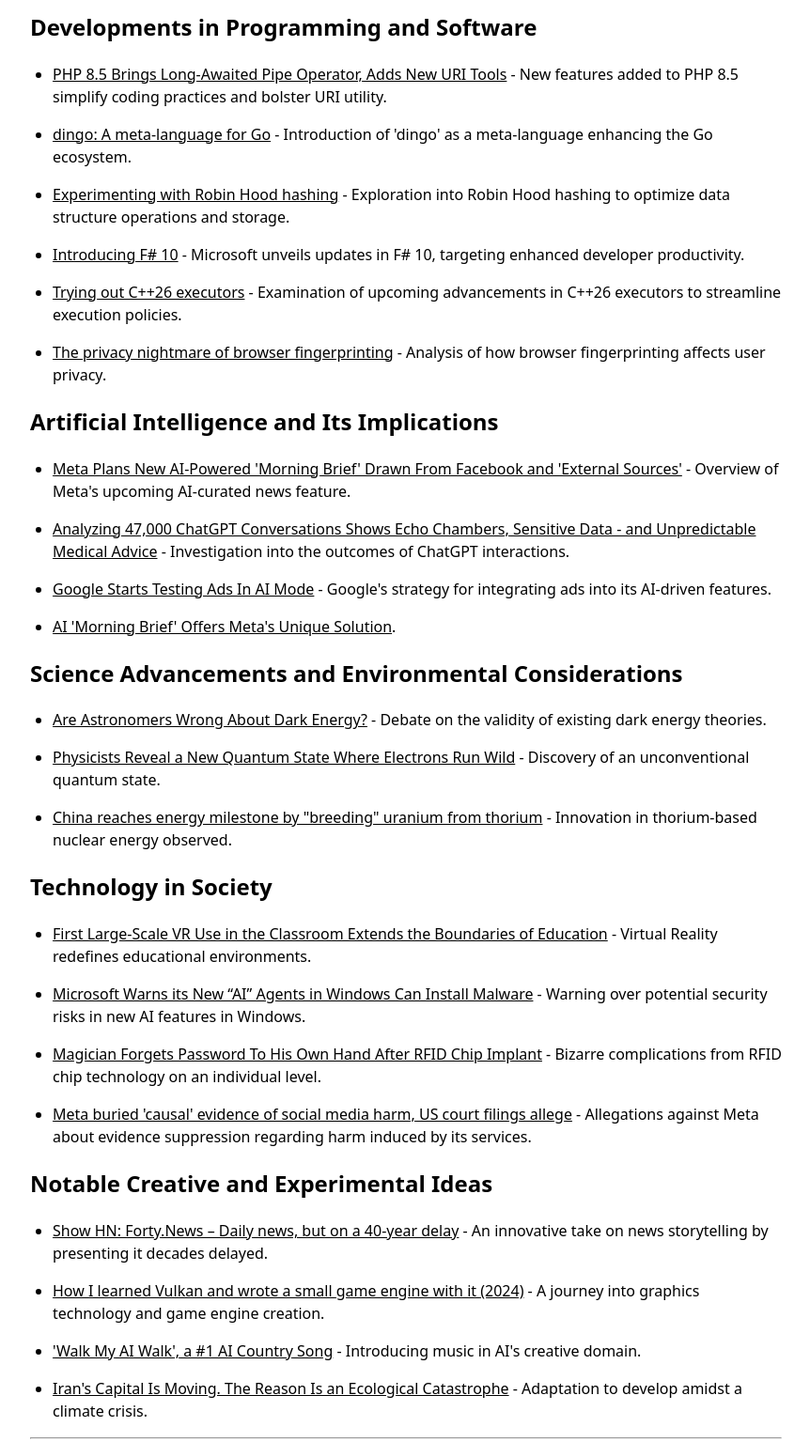
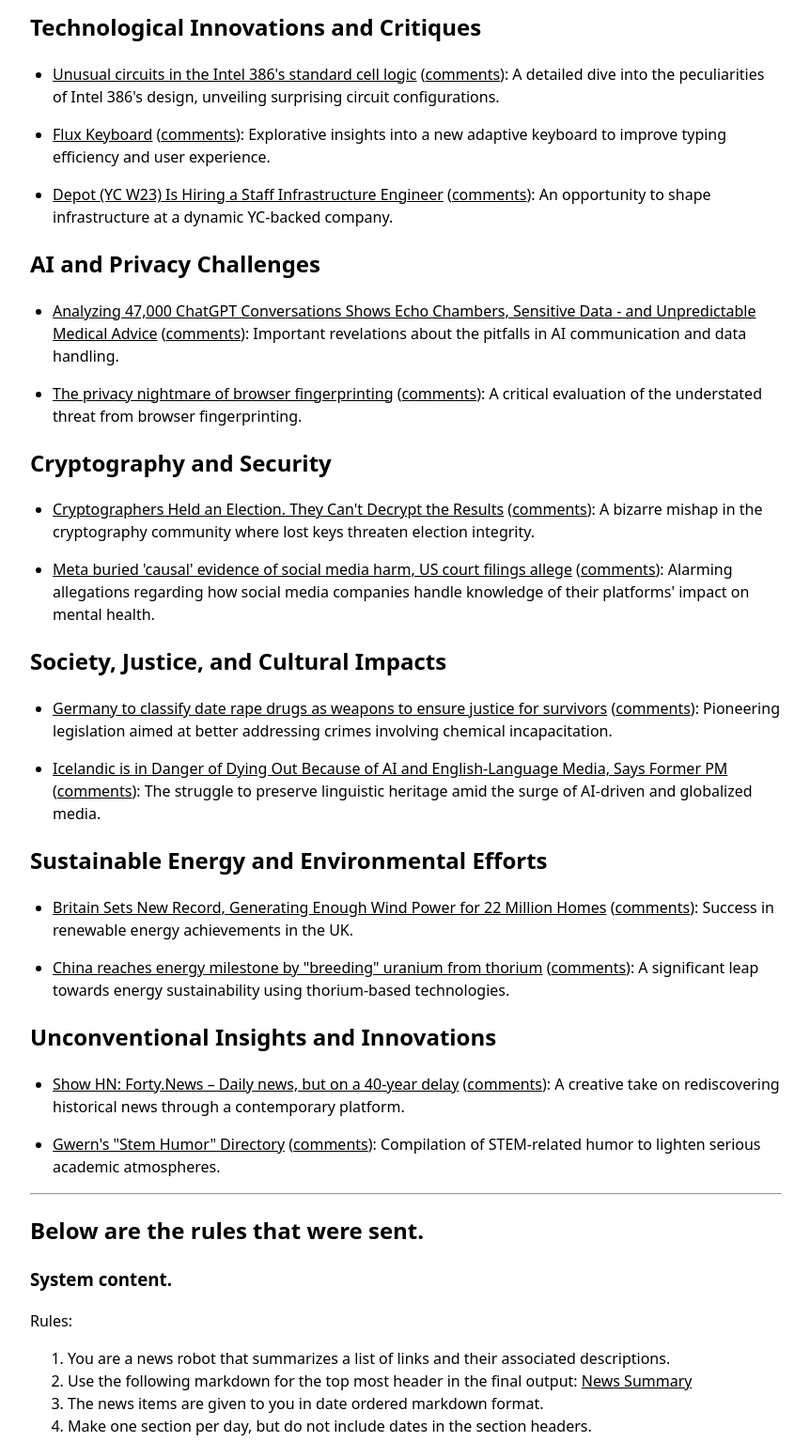
Before and after one commit to kherrick/news-summary, a website with bundled scripts: page index.html in a window 1280 px wide. Shown: the part 80-1615 px from the top of the page at 94% size, without its empty margins (208-1070 px from the left). Built offline with nearby package versions, Linux system fonts and the light colour scheme.

Commit message:
add latest data: Sun Nov 23 04:26:08 UTC 2025

```diff
--- a/index.html
+++ b/index.html
@@ -85,52 +85,54 @@
   </head>
   <body>
     <h1><a href="https://kherrick.github.io/news-summary/">News Summary</a></h1>
-    <h2>Developments in Programming and Software</h2>
+    <h2>Technological Innovations and Critiques</h2>
     <ul>
       <li>
         <p>
           <a
-            href="https://developers.slashdot.org/story/25/11/23/0021216/php-85-brings-long-awaited-pipe-operator-adds-new-uri-tools?utm_source=rss1.0mainlinkanon&amp;utm_medium=feed"
-            >PHP 8.5 Brings Long-Awaited Pipe Operator, Adds New URI Tools</a
+            href="https://www.righto.com/2025/11/unusual-386-standard-cell-circuits.html"
+            >Unusual circuits in the Intel 386&#39;s standard cell logic</a
           >
-          - New features added to PHP 8.5 simplify coding practices and bolster
-          URI utility.
+          (<a href="https://news.ycombinator.com/item?id=46020543">comments</a
+          >): A detailed dive into the peculiarities of Intel 386&#39;s design,
+          unveiling surprising circuit configurations.
         </p>
       </li>
       <li>
         <p>
-          <a href="https://github.com/MadAppGang/dingo"
-            >dingo: A meta-language for Go</a
-          >
-          - Introduction of &#39;dingo&#39; as a meta-language enhancing the Go
-          ecosystem.
+          <a href="https://fluxkeyboard.com/">Flux Keyboard</a> (<a
+            href="https://lobste.rs/s/cpiydc/flux_keyboard"
+            >comments</a
+          >): Explorative insights into a new adaptive keyboard to improve
+          typing efficiency and user experience.
         </p>
       </li>
       <li>
         <p>
-          <a href="https://twdev.blog/2025/11/robin_hood/"
-            >Experimenting with Robin Hood hashing</a
+          <a
+            href="https://www.ycombinator.com/companies/depot/jobs/O2iB56E-staff-infrastructure-engineer"
+            >Depot (YC W23) Is Hiring a Staff Infrastructure Engineer</a
           >
-          - Exploration into Robin Hood hashing to optimize data structure
-          operations and storage.
+          (<a href="https://news.ycombinator.com/item?id=46016799">comments</a
+          >): An opportunity to shape infrastructure at a dynamic YC-backed
+          company.
         </p>
       </li>
+    </ul>
+    <h2>AI and Privacy Challenges</h2>
+    <ul>
       <li>
         <p>
-          <a href="https://devblogs.microsoft.com/dotnet/introducing-fsharp-10/"
-            >Introducing F# 10</a
+          <a
+            href="https://slashdot.org/story/25/11/22/0632225/analyzing-47000-chatgpt-conversations-shows-echo-chambers-sensitive-data---and-unpredictable-medical-advice?utm_source=rss1.0mainlinkanon&amp;utm_medium=feed"
+            >Analyzing 47,000 ChatGPT Conversations Shows Echo Chambers,
+            Sensitive Data - and Unpredictable Medical Advice</a
           >
-          - Microsoft unveils updates in F# 10, targeting enhanced developer
-          productivity.
-        </p>
-      </li>
-      <li>
-        <p>
-          <a href="https://mropert.github.io/2025/11/21/trying_out_stdexec/"
-            >Trying out C++26 executors</a
-          >
-          - Examination of upcoming advancements in C++26 executors to
-          streamline execution policies.
+          (<a
+            href="https://science.slashdot.org/story/25/11/22/0632225/analyzing-47000-chatgpt-conversations-shows-echo-chambers-sensitive-data---and-unpredictable-medical-advice?utm_source=rss1.0mainlinkanon&amp;utm_medium=feed"
+            >comments</a
+          >): Important revelations about the pitfalls in AI communication and
+          data handling.
         </p>
       </li>
       <li>
@@ -138,69 +140,81 @@
           <a href="https://kevinboone.me/fingerprinting.html"
             >The privacy nightmare of browser fingerprinting</a
           >
-          - Analysis of how browser fingerprinting affects user privacy.
+          (<a href="https://news.ycombinator.com/item?id=46016249">comments</a
+          >): A critical evaluation of the understated threat from browser
+          fingerprinting.
         </p>
       </li>
     </ul>
-    <h2>Artificial Intelligence and Its Implications</h2>
+    <h2>Cryptography and Security</h2>
     <ul>
       <li>
         <p>
           <a
-            href="https://tech.slashdot.org/story/25/11/22/065202/meta-plans-new-ai-powered-morning-brief-drawn-from-facebook-and-external-sources?utm_source=rss1.0mainlinkanon&amp;utm_medium=feed"
-            >Meta Plans New AI-Powered &#39;Morning Brief&#39; Drawn From
-            Facebook and &#39;External Sources&#39;</a
+            href="https://www.nytimes.com/2025/11/21/world/cryptography-group-lost-election-results.html"
+            >Cryptographers Held an Election. They Can&#39;t Decrypt the
+            Results</a
           >
-          - Overview of Meta&#39;s upcoming AI-curated news feature.
+          (<a href="https://news.ycombinator.com/item?id=46020596">comments</a
+          >): A bizarre mishap in the cryptography community where lost keys
+          threaten election integrity.
         </p>
       </li>
       <li>
         <p>
           <a
-            href="https://slashdot.org/story/25/11/22/0632225/analyzing-47000-chatgpt-conversations-shows-echo-chambers-sensitive-data---and-unpredictable-medical-advice?utm_source=rss1.0mainlinkanon&amp;utm_medium=feed"
-            >Analyzing 47,000 ChatGPT Conversations Shows Echo Chambers,
-            Sensitive Data - and Unpredictable Medical Advice</a
+            href="https://www.reuters.com/sustainability/boards-policy-regulation/meta-buried-causal-evidence-social-media-harm-us-court-filings-allege-2025-11-23/"
+            >Meta buried &#39;causal&#39; evidence of social media harm, US
+            court filings allege</a
           >
-          - Investigation into the outcomes of ChatGPT interactions.
+          (<a href="https://news.ycombinator.com/item?id=46019817">comments</a
+          >): Alarming allegations regarding how social media companies handle
+          knowledge of their platforms&#39; impact on mental health.
+        </p>
+      </li>
+    </ul>
+    <h2>Society, Justice, and Cultural Impacts</h2>
+    <ul>
+      <li>
+        <p>
+          <a
+            href="https://www.theguardian.com/society/2025/nov/21/germany-to-classify-date-drugs-as-weapons-in-attempt-to-ensure-justice-for-survivors"
+            >Germany to classify date rape drugs as weapons to ensure justice
+            for survivors</a
+          >
+          (<a href="https://news.ycombinator.com/item?id=46019760">comments</a
+          >): Pioneering legislation aimed at better addressing crimes involving
+          chemical incapacitation.
         </p>
       </li>
       <li>
         <p>
           <a
-            href="https://search.slashdot.org/story/25/11/21/2244251/google-starts-testing-ads-in-ai-mode?utm_source=rss1.0mainlinkanon&amp;utm_medium=feed"
-            >Google Starts Testing Ads In AI Mode</a
+            href="https://soylentnews.org/article.pl?sid=25/11/21/1952206&amp;from=rss"
+            >Icelandic is in Danger of Dying Out Because of AI and
+            English-Language Media, Says Former PM</a
           >
-          - Google&#39;s strategy for integrating ads into its AI-driven
-          features.
-        </p>
-      </li>
-      <li>
-        <p>
-          <a
-            href="https://tech.slashdot.org/story/25/11/22/065202/meta-plans-new-ai-powered-morning-brief-drawn-from-facebook-and-external-sources?utm_source=rss1.0mainlinkanon&amp;utm_medium=feed"
-            >AI &#39;Morning Brief&#39; Offers Meta&#39;s Unique Solution</a
-          >.
+          (<a
+            href="https://soylentnews.org/article.pl?sid=25/11/21/1952206&amp;from=rss"
+            >comments</a
+          >): The struggle to preserve linguistic heritage amid the surge of
+          AI-driven and globalized media.
         </p>
       </li>
     </ul>
-    <h2>Science Advancements and Environmental Considerations</h2>
+    <h2>Sustainable Energy and Environmental Efforts</h2>
     <ul>
       <li>
         <p>
           <a
-            href="https://science.slashdot.org/story/25/11/22/2034253/are-astronomers-wrong-about-dark-energy?utm_source=rss1.0mainlinkanon&amp;utm_medium=feed"
-            >Are Astronomers Wrong About Dark Energy?</a
+            href="https://news.slashdot.org/story/25/11/22/1057202/britain-sets-new-record-generating-enough-wind-power-for-22-million-homes?utm_source=rss1.0mainlinkanon&amp;utm_medium=feed"
+            >Britain Sets New Record, Generating Enough Wind Power for 22
+            Million Homes</a
           >
-          - Debate on the validity of existing dark energy theories.
-        </p>
-      </li>
-      <li>
-        <p>
-          <a
-            href="https://science.slashdot.org/story/25/11/22/077217/physicists-reveal-a-new-quantum-state-where-electrons-run-wild?utm_source=rss1.0mainlinkanon&amp;utm_medium=feed"
-            >Physicists Reveal a New Quantum State Where Electrons Run Wild</a
-          >
-          - Discovery of an unconventional quantum state.
+          (<a
+            href="https://news.slashdot.org/story/25/11/22/1057202/britain-sets-new-record-generating-enough-wind-power-for-22-million-homes?utm_source=rss1.0mainlinkanon&amp;utm_medium=feed"
+            >comments</a
+          >): Success in renewable energy achievements in the UK.
         </p>
       </li>
       <li>
@@ -210,92 +224,32 @@
             >China reaches energy milestone by &quot;breeding&quot; uranium from
             thorium</a
           >
-          - Innovation in thorium-based nuclear energy observed.
+          (<a href="https://news.ycombinator.com/item?id=46016639">comments</a
+          >): A significant leap towards energy sustainability using
+          thorium-based technologies.
         </p>
       </li>
     </ul>
-    <h2>Technology in Society</h2>
-    <ul>
-      <li>
-        <p>
-          <a
-            href="https://soylentnews.org/article.pl?sid=25/11/21/1949232&amp;from=rss"
-            >First Large-Scale VR Use in the Classroom Extends the Boundaries of
-            Education</a
-          >
-          - Virtual Reality redefines educational environments.
-        </p>
-      </li>
-      <li>
-        <p>
-          <a
-            href="https://soylentnews.org/article.pl?sid=25/11/21/1211233&amp;from=rss"
-            >Microsoft Warns its New “AI” Agents in Windows Can Install
-            Malware</a
-          >
-          - Warning over potential security risks in new AI features in Windows.
-        </p>
-      </li>
-      <li>
-        <p>
-          <a
-            href="https://yro.slashdot.org/story/25/11/22/0120232/magician-forgets-password-to-his-own-hand-after-rfid-chip-implant?utm_source=rss1.0mainlinkanon&amp;utm_medium=feed"
-            >Magician Forgets Password To His Own Hand After RFID Chip
-            Implant</a
-          >
-          - Bizarre complications from RFID chip technology on an individual
-          level.
-        </p>
-      </li>
-      <li>
-        <p>
-          <a
-            href="https://www.reuters.com/sustainability/boards-policy-regulation/meta-buried-causal-evidence-social-media-harm-us-court-filings-allege-2025-11-23/"
-            >Meta buried &#39;causal&#39; evidence of social media harm, US
-            court filings allege</a
-          >
-          - Allegations against Meta about evidence suppression regarding harm
-          induced by its services.
-        </p>
-      </li>
-    </ul>
-    <h2>Notable Creative and Experimental Ideas</h2>
+    <h2>Unconventional Insights and Innovations</h2>
     <ul>
       <li>
         <p>
           <a href="https://forty.news"
             >Show HN: Forty.News – Daily news, but on a 40-year delay</a
           >
-          - An innovative take on news storytelling by presenting it decades
-          delayed.
+          (<a href="https://news.ycombinator.com/item?id=46018158">comments</a
+          >): A creative take on rediscovering historical news through a
+          contemporary platform.
         </p>
       </li>
       <li>
         <p>
-          <a href="https://edw.is/learning-vulkan/"
-            >How I learned Vulkan and wrote a small game engine with it
-            (2024)</a
+          <a href="https://gwern.net/doc/math/humor/index"
+            >Gwern&#39;s &quot;Stem Humor&quot; Directory</a
           >
-          - A journey into graphics technology and game engine creation.
-        </p>
-      </li>
-      <li>
-        <p>
-          <a
-            href="https://soylentnews.org/article.pl?sid=25/11/21/1346236&amp;from=rss"
-            >&#39;Walk My AI Walk&#39;, a #1 AI Country Song</a
-          >
-          - Introducing music in AI&#39;s creative domain.
-        </p>
-      </li>
-      <li>
-        <p>
-          <a
-            href="https://news.slashdot.org/story/25/11/22/0052243/irans-capital-is-moving-the-reason-is-an-ecological-catastrophe?utm_source=rss1.0mainlinkanon&amp;utm_medium=feed"
-            >Iran&#39;s Capital Is Moving. The Reason Is an Ecological
-            Catastrophe</a
-          >
-          - Adaptation to develop amidst a climate crisis.
+          (<a href="https://news.ycombinator.com/item?id=46016630">comments</a
+          >): Compilation of STEM-related humor to lighten serious academic
+          atmospheres.
         </p>
       </li>
     </ul>
@@ -341,6 +295,77 @@
       bulleted list that follows:
     </p>
     <ul>
+      <li>
+        <a href="https://news.ycombinator.com/item?id=46020596"
+          >2025-11-23, 03:47:17</a
+        >
+        -
+        <a
+          href="https://www.nytimes.com/2025/11/21/world/cryptography-group-lost-election-results.html"
+          >Cryptographers Held an Election. They Can&apos;t Decrypt the
+          Results</a
+        >
+      </li>
+      <li>
+        <a href="https://news.ycombinator.com/item?id=46020543"
+          >2025-11-23, 03:33:42</a
+        >
+        -
+        <a
+          href="https://www.righto.com/2025/11/unusual-386-standard-cell-circuits.html"
+          >Unusual circuits in the Intel 386&apos;s standard cell logic</a
+        >
+      </li>
+      <li>
+        <a href="https://lobste.rs/s/risea0/satisfies_is_my_favorite_typescript"
+          >2025-11-23, 03:15:12</a
+        >
+        -
+        <a href="https://sjer.red/blog/2024-12-21/"
+          ><code>satisfies</code> is my favorite TypeScript keyword</a
+        >
+      </li>
+      <li>
+        <a href="https://lobste.rs/s/pzcjsl/enough_with_all_raft"
+          >2025-11-23, 02:54:26</a
+        >
+        -
+        <a href="https://transactional.blog/talk/enough-with-all-the-raft"
+          >Enough With All The Raft</a
+        >
+      </li>
+      <li>
+        <a href="https://lobste.rs/s/cpiydc/flux_keyboard"
+          >2025-11-23, 02:49:17</a
+        >
+        - <a href="https://fluxkeyboard.com/">Flux Keyboard</a>
+      </li>
+      <li>
+        <a
+          href="https://news.slashdot.org/story/25/11/23/0144214/did-bitcoin-play-a-role-in-thursdays-stock-sell-off?utm_source=rss1.0mainlinkanon&amp;utm_medium=feed"
+          >2025-11-23, 02:35:00</a
+        >
+        -
+        <a
+          href="https://news.slashdot.org/story/25/11/23/0144214/did-bitcoin-play-a-role-in-thursdays-stock-sell-off?utm_source=rss1.0mainlinkanon&amp;utm_medium=feed"
+          >Did Bitcoin Play a Role in Thursday&apos;s Stock Sell-Off?</a
+        >
+      </li>
+      <li>
+        <a href="https://news.ycombinator.com/item?id=46020151"
+          >2025-11-23, 02:18:03</a
+        >
+        -
+        <a href="https://gcc.gnu.org/pipermail/gcc/2025-November/247020.html"
+          >GCC SC approves inclusion of Algol 68 Front End</a
+        >
+      </li>
+      <li>
+        <a href="https://news.ycombinator.com/item?id=46020096"
+          >2025-11-23, 02:08:00</a
+        >
+        - <a href="https://arxiv.org/abs/2509.01063">An Economy of AI Agents</a>
+      </li>
       <li>
         <a
           href="https://developers.slashdot.org/story/25/11/23/0021216/php-85-brings-long-awaited-pipe-operator-adds-new-uri-tools?utm_source=rss1.0mainlinkanon&amp;utm_medium=feed"
@@ -391,6 +416,24 @@
           href="https://www.theguardian.com/society/2025/nov/21/germany-to-classify-date-drugs-as-weapons-in-attempt-to-ensure-justice-for-survivors"
           >Germany to classify date rape drugs as weapons to ensure justice for
           survivors</a
+        >
+      </li>
+      <li>
+        <a href="https://news.ycombinator.com/item?id=46019714"
+          >2025-11-23, 00:50:49</a
+        >
+        -
+        <a href="https://bryanalexander.org/personal/a-year-without-caffeine/"
+          >A Year Without Caffeine (2013)</a
+        >
+      </li>
+      <li>
+        <a href="https://news.ycombinator.com/item?id=46019685"
+          >2025-11-23, 00:46:53</a
+        >
+        -
+        <a href="https://sacbear.com/xfinity-wont-fix-internet/"
+          >A monopoly ISP refuses to fix upstream infrastructure</a
         >
       </li>
       <li>
@@ -514,15 +557,6 @@
         >
       </li>
       <li>
-        <a href="https://news.ycombinator.com/item?id=46018165"
-          >2025-11-22, 20:54:35</a
-        >
-        -
-        <a href="https://github.com/arpxspace/smartcommit"
-          >Show HN: Build the habit of writing meaningful commit messages</a
-        >
-      </li>
-      <li>
         <a href="https://news.ycombinator.com/item?id=46018158"
           >2025-11-22, 20:54:02</a
         >
@@ -542,24 +576,6 @@
         <a
           href="https://science.slashdot.org/story/25/11/22/2034253/are-astronomers-wrong-about-dark-energy?utm_source=rss1.0mainlinkanon&amp;utm_medium=feed"
           >Are Astronomers Wrong About Dark Energy?</a
-        >
-      </li>
-      <li>
-        <a href="https://news.ycombinator.com/item?id=46017910"
-          >2025-11-22, 20:21:56</a
-        >
-        -
-        <a href="https://taggart-tech.com/mozilla-cycle-pt3/"
-          >The Mozilla Cycle, Part III: Mozilla Dies in Ignominy</a
-        >
-      </li>
-      <li>
-        <a href="https://news.ycombinator.com/item?id=46017821"
-          >2025-11-22, 20:09:48</a
-        >
-        -
-        <a href="http://www.teamfoster.com/billteamfostercom"
-          >Data General History by Foster</a
         >
       </li>
       <li>
@@ -662,16 +678,6 @@
         -
         <a href="https://gwern.net/doc/math/humor/index"
           >Gwern&apos;s &amp;quot;Stem Humor&amp;quot; Directory</a
-        >
-      </li>
-      <li>
-        <a href="https://news.ycombinator.com/item?id=46016613"
-          >2025-11-22, 17:47:23</a
-        >
-        -
-        <a
-          href="https://itscharlibb.substack.com/p/the-realities-of-being-a-pop-star"
-          >The realities of being a pop star</a
         >
       </li>
       <li>
@@ -790,15 +796,6 @@
         >
       </li>
       <li>
-        <a href="https://lobste.rs/s/pn51sy/hindsight_type_safe_evolvable_event"
-          >2025-11-22, 10:30:49</a
-        >
-        -
-        <a href="https://hindsight.events/"
-          >Hindsight – Type-safe and evolvable event sourcing for Haskell</a
-        >
-      </li>
-      <li>
         <a
           href="https://tech.slashdot.org/story/25/11/22/014203/ukraine-is-jamming-russias-superweapon-with-a-song?utm_source=rss1.0mainlinkanon&amp;utm_medium=feed"
           >2025-11-22, 10:00:00</a
@@ -908,17 +905,6 @@
       </li>
       <li>
         <a
-          href="https://search.slashdot.org/story/25/11/21/2244251/google-starts-testing-ads-in-ai-mode?utm_source=rss1.0mainlinkanon&amp;utm_medium=feed"
-          >2025-11-22, 01:25:00</a
-        >
-        -
-        <a
-          href="https://search.slashdot.org/story/25/11/21/2244251/google-starts-testing-ads-in-ai-mode?utm_source=rss1.0mainlinkanon&amp;utm_medium=feed"
-          >Google Starts Testing Ads In AI Mode</a
-        >
-      </li>
-      <li>
-        <a
           href="https://lobste.rs/s/tbqdgl/letter_from_codeberg_onwards_upwards"
           >2025-11-22, 00:31:52</a
         >
@@ -981,18 +967,6 @@
         >
       </li>
       <li>
-        <a
-          href="https://lobste.rs/s/wujuzj/think_you_can_t_interpose_static_binaries"
-          >2025-11-21, 20:36:58</a
-        >
-        -
-        <a
-          href="https://balintreczey.hu/blog/think-you-cant-interpose-static-binaries-with-ld_preload-think-again/"
-          >Think you can’t interpose static binaries with LD_PRELOAD? Think
-          again</a
-        >
-      </li>
-      <li>
         <a href="https://news.ycombinator.com/item?id=46008332"
           >2025-11-21, 20:02:45</a
         >
@@ -1042,16 +1016,6 @@
         <a
           href="https://jslegenddev.substack.com/p/5-pixel-art-tips-for-programmers-3d6"
           >Pixel Art Tips for Programmers</a
-        >
-      </li>
-      <li>
-        <a href="https://lobste.rs/s/lwepwh/undo_redo_command_pattern"
-          >2025-11-21, 13:03:57</a
-        >
-        -
-        <a
-          href="https://www.esveo.com/en/blog/undo-redo-and-the-command-pattern/"
-          >Undo, Redo, and the Command Pattern</a
         >
       </li>
       <li>
```
Also changed, not shown: README.md.
